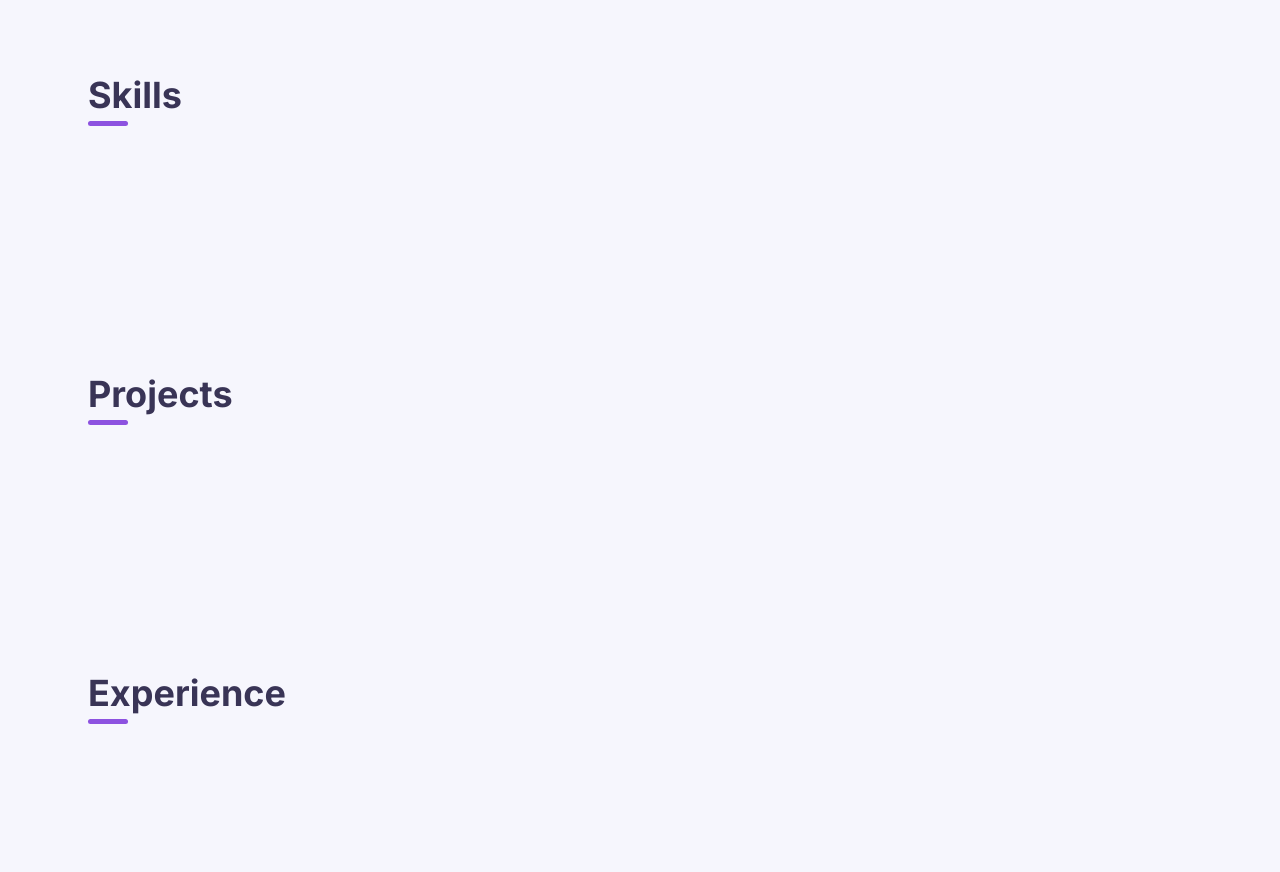
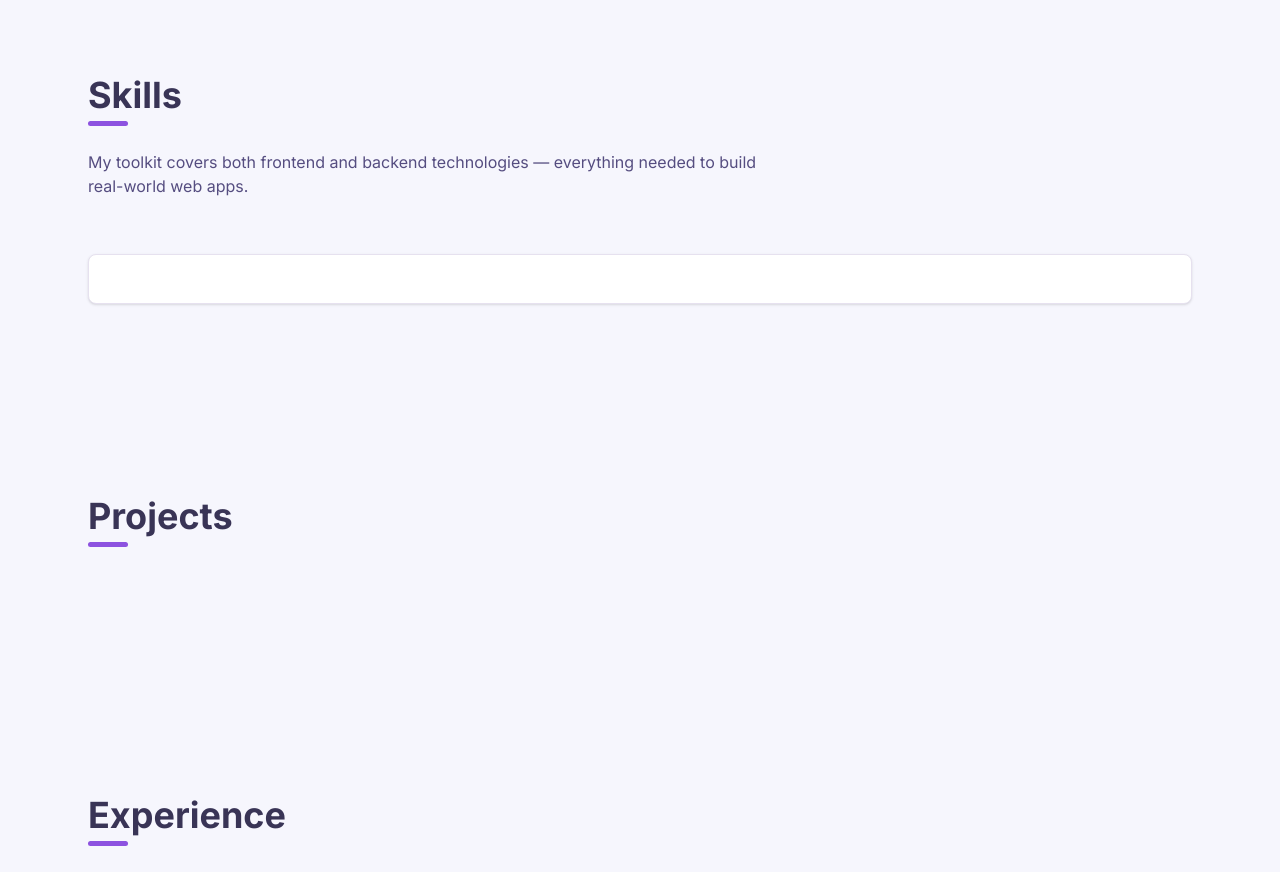
Before and after one commit to hectorlil48/my-portfolio, a React (Vite) app: page / in a window 1280 px wide. Shown: the part 1440-2312 px from the top of the page. Built offline with nearby package versions, Linux system fonts and the light colour scheme.

Commit message:
Added a sub heading and a card component to the skill section.

```diff
--- a/src/components/sections/Skills.jsx
+++ b/src/components/sections/Skills.jsx
@@ -2,15 +2,22 @@ const Skills = () => {
   return (
     <section id="skills" className="mx-auto max-w-6xl px-6 py-24">
       <header className="mb-12 lg:mb-14">
-        <div>
+        <div className="mb-6">
           <h2 className="text-heading mb-[6px] text-4xl font-bold transition-colors duration-300">
             Skills
           </h2>
           <div className="bg-primary h-[5px] w-10 rounded"></div>
         </div>
 
-        <p></p>
+        <p className="text-foreground max-w-2xl">
+          My toolkit covers both frontend and backend technologies — everything
+          needed to build real-world web apps.
+        </p>
       </header>
+
+      <div>
+        <div className="bg-code-bg border-skill-border hover:border-primary/30 rounded-lg border p-6 shadow-sm transition-transform duration-300 hover:-translate-y-2 hover:shadow-md"></div>
+      </div>
     </section>
   );
 };
--- a/src/index.css
+++ b/src/index.css
@@ -7,6 +7,7 @@
   --color-primary: hsl(265, 70%, 60%);
   --color-heading: hsl(249, 25%, 27%);
   --color-foreground: hsl(250, 25%, 40%);
+  --color-skill-border: hsl(260, 32%, 91%);
   --color-code-bg: hsl(0, 0%, 100%);
   --color-main-btn: hsl(260, 40%, 98%);
   --color-outline: hsl(260, 32%, 91%);
@@ -32,6 +33,7 @@
   --color-background: hsl(251, 28%, 12%);
   --color-heading: hsl(210, 40%, 98%);
   --color-code-bg: hsl(222, 44%, 8%);
+  --color-skill-border: hsl(217, 33%, 18%);
   --color-main-btn: hsl(222, 46%, 11%);
   --color-outline: hsl(217, 33%, 18%);
   --color-foreground: hsl(215, 20%, 65%);
```
